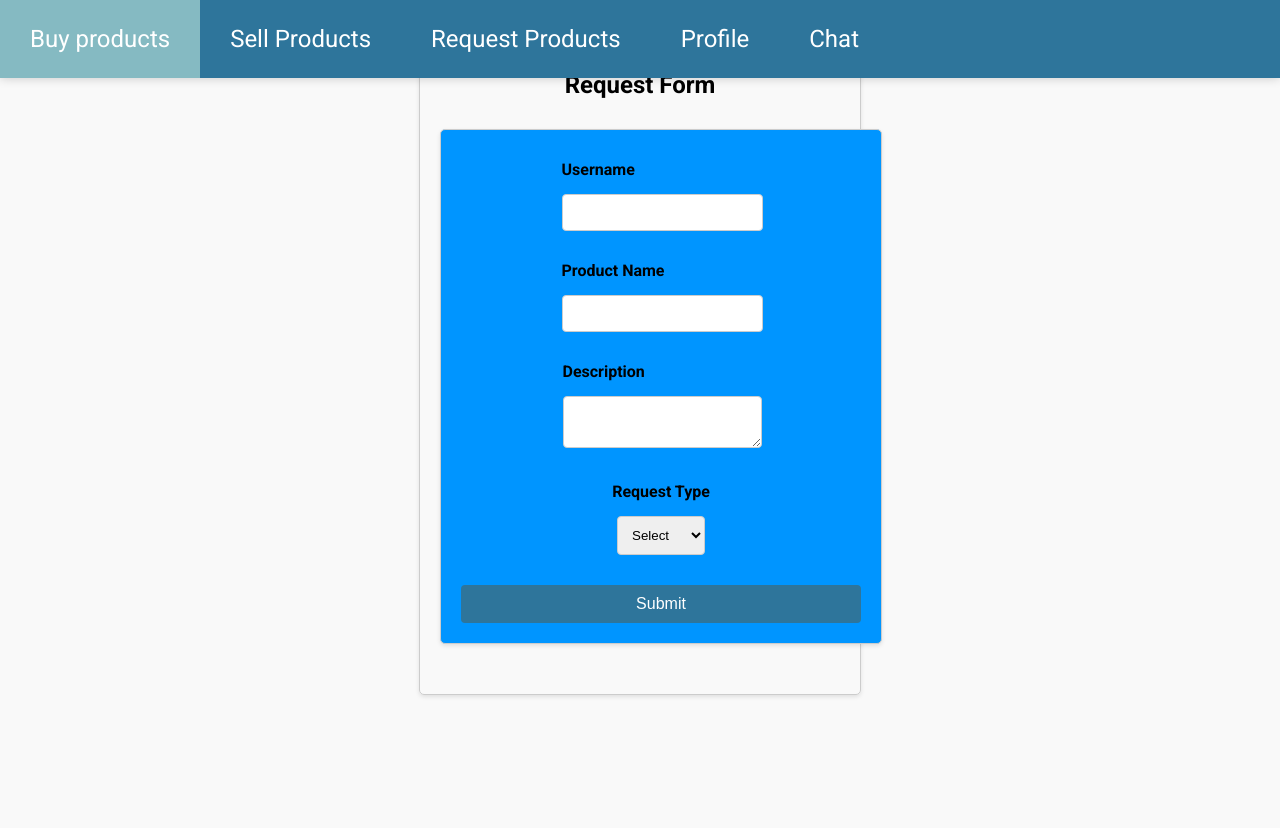
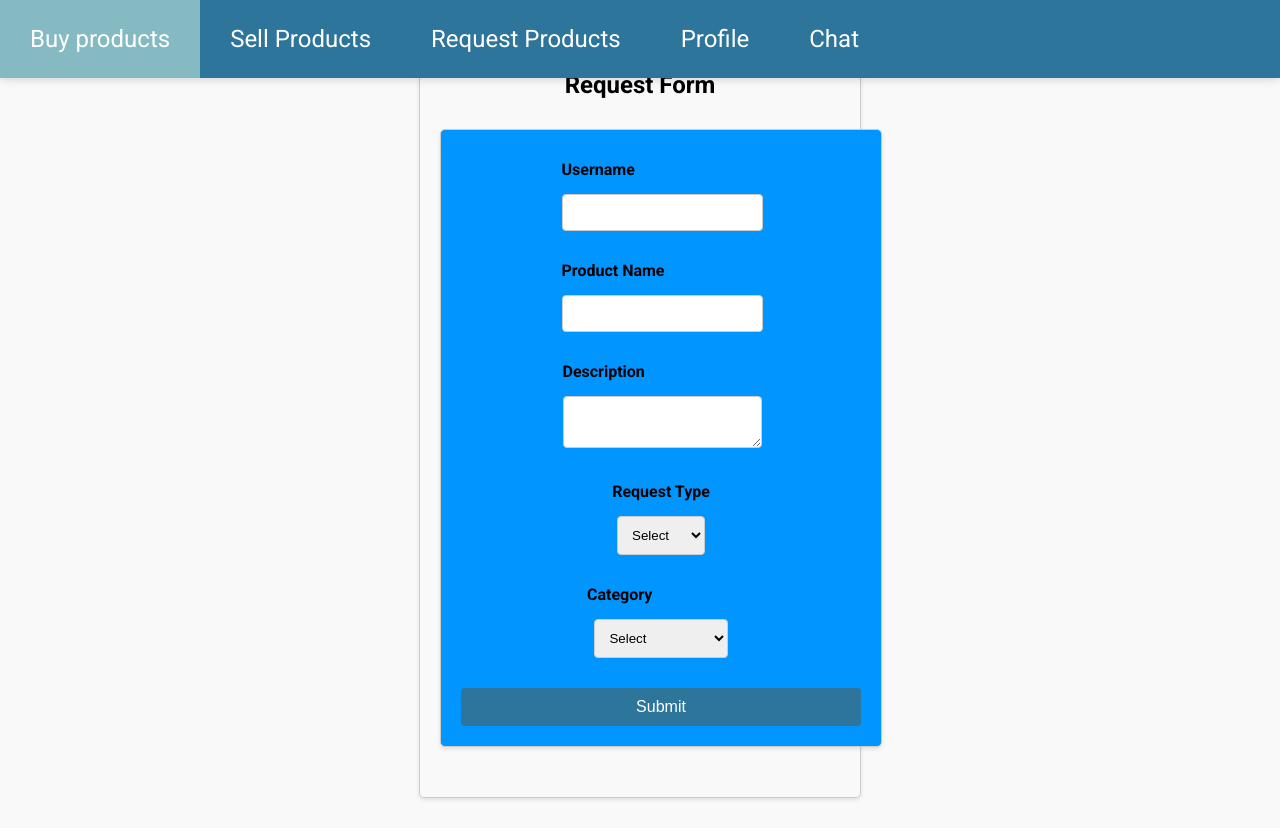
Before and after one commit to Sadhika1012/CampusKart, a React (Create React App) app in the folder frontend/: page /requestform in a window 1280 px wide. Before the commit the page ends 800 px from the top, so only its background shows below. Built offline with nearby package versions, Linux system fonts and the light colour scheme; no server answers.

Commit message:
Update Requestform.js

```diff
--- a/frontend/src/Requestform.js
+++ b/frontend/src/Requestform.js
@@ -1,13 +1,12 @@
 import React, { useState } from 'react';
 import './requestform.css';
-
 
 const Requestform = () => {
   const [username, setUsername] = useState('');
   const [productName, setProductName] = useState('');
   const [description, setDescription] = useState('');
   const [requestType, setRequestType] = useState('');
-
+  const [category, setCategory] = useState('');
 
   const handleSubmit = async (e) => {
     e.preventDefault();
@@ -22,6 +21,7 @@ const Requestform = () => {
           productname: productName,
           description,
           requesttype: requestType,
+          category,
         }),
       });
       const data = await response.json();
@@ -31,6 +31,7 @@ const Requestform = () => {
       setProductName('');
       setDescription('');
       setRequestType('');
+      setCategory('');
       alert('Your request has been sent!');
       window.location.replace('/buy');
     } catch (error) {
@@ -85,8 +86,21 @@ const Requestform = () => {
           </select>
         </div>
 
+        <div className="form-group">
+          <label htmlFor="category">Category</label>
+          <select
+            id="category"
+            value={category}
+            onChange={(e) => setCategory(e.target.value)}
+          >
+            <option value="">Select</option>
+            <option value="Casual Stationery">Casual Stationery</option>
+            <option value="Lab Equipments">Lab Equipments</option>
+            <option value="Electronics">Electronics</option>
+          </select>
+        </div>
+
         <button type="submit">Submit</button>
-
       </form>
     </div>
   );
```
